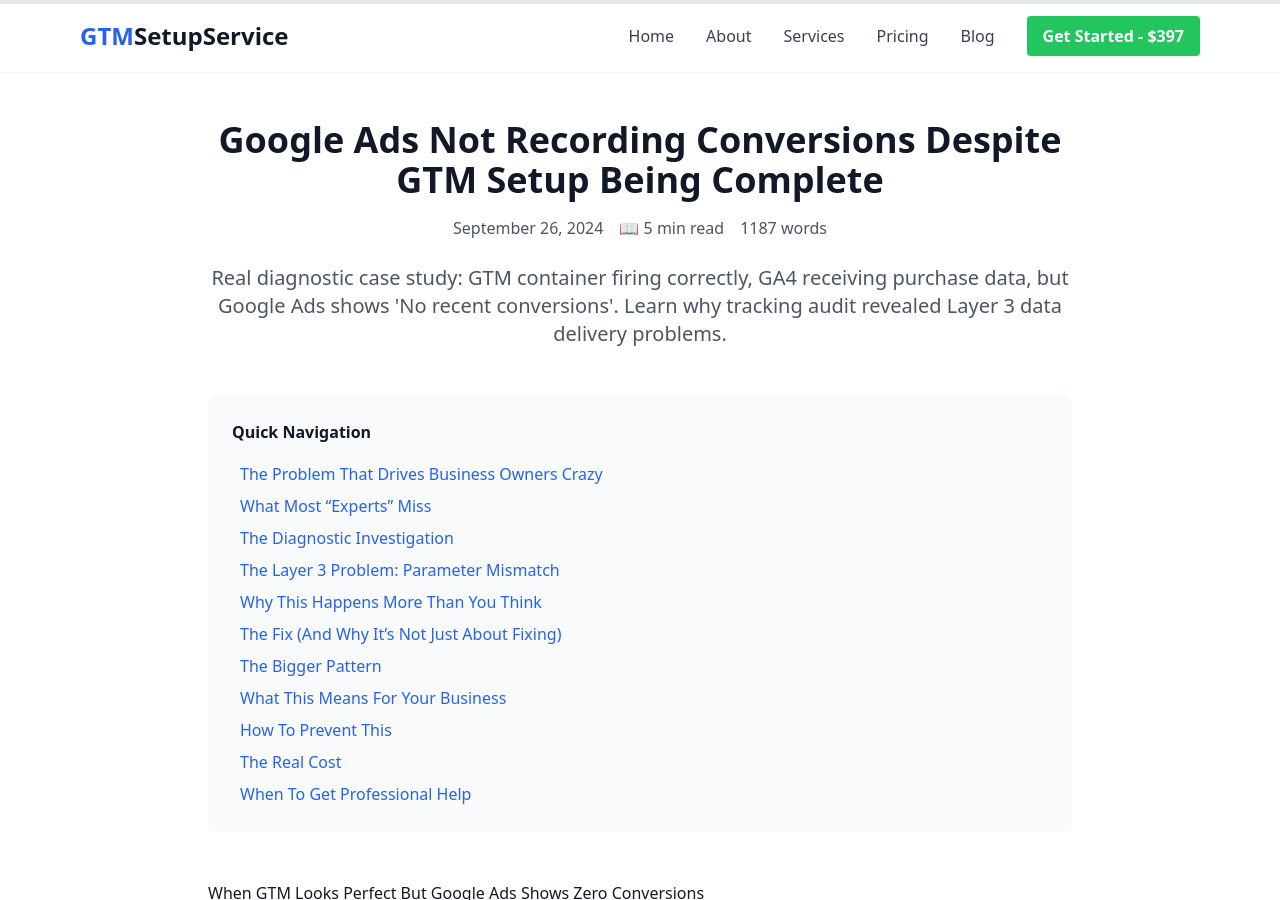
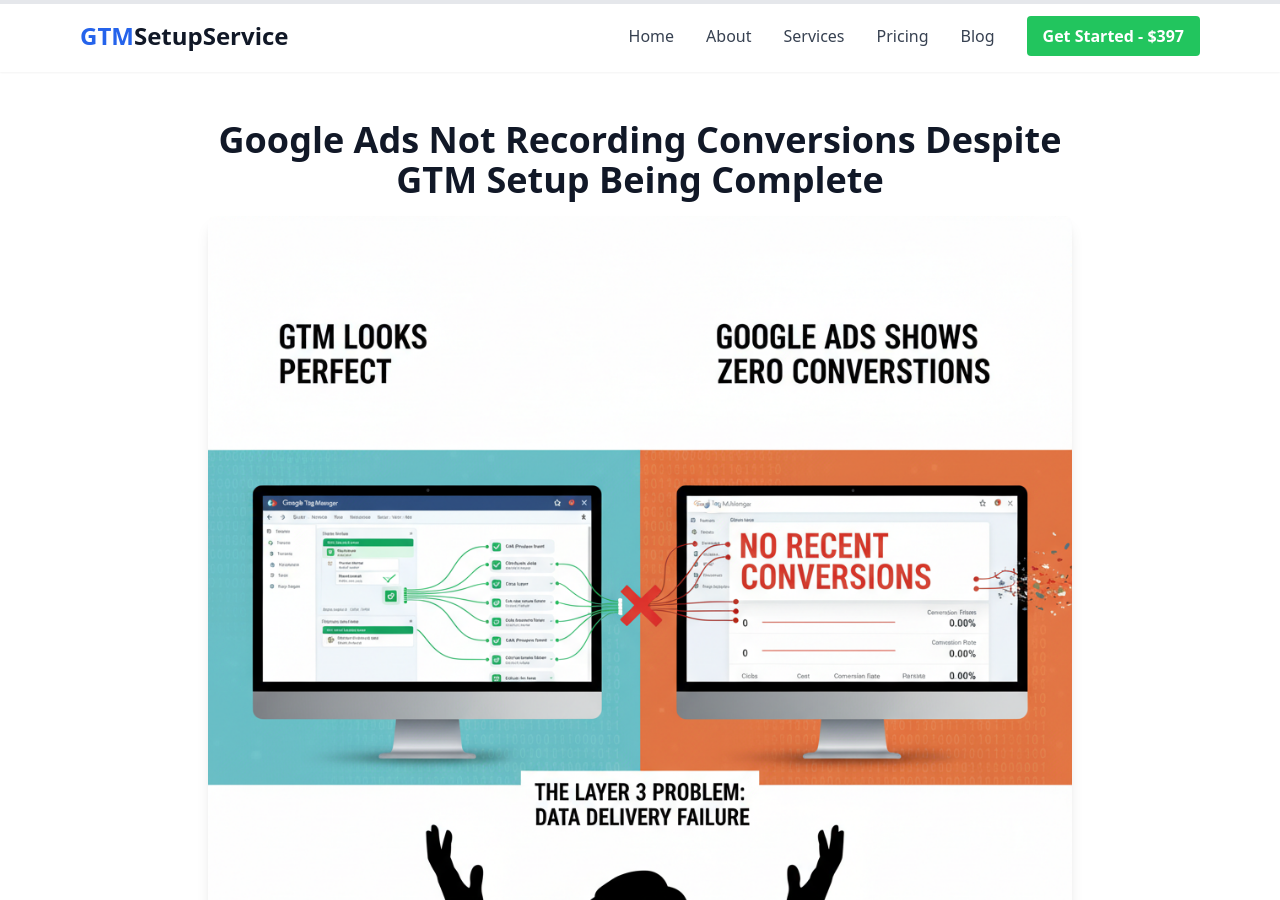
Before and after one commit to gtmsetupservice/gtmsetupservice.com, a Jekyll site: the page built from _posts/2025-09-26-google-ads-not-recording-conversions-gtm-setup-complete.md, in a window 1280 px wide and 900 px high. Built offline with Jekyll 4.4.1, drawn with Linux system fonts in a browser that asks for light colours; nearby versions of some CDN libraries.

Commit message:
Add featured image display to blog post layout

```diff
--- a/_layouts/post.html
+++ b/_layouts/post.html
@@ -7,6 +7,12 @@
     <!-- Post Header -->
     <header class="mb-12 text-center">
         <h1 class="text-4xl font-bold mb-4">{{ page.title }}</h1>
+
+        {% if page.image %}
+        <div class="mb-8">
+            <img src="{{ page.image }}" alt="{{ page.title }}" class="w-full rounded-lg shadow-lg">
+        </div>
+        {% endif %}
 
         <div class="flex justify-center items-center space-x-4 text-gray-600 mb-6">
             <time datetime="{{ page.date | date_to_xmlschema }}">
```
